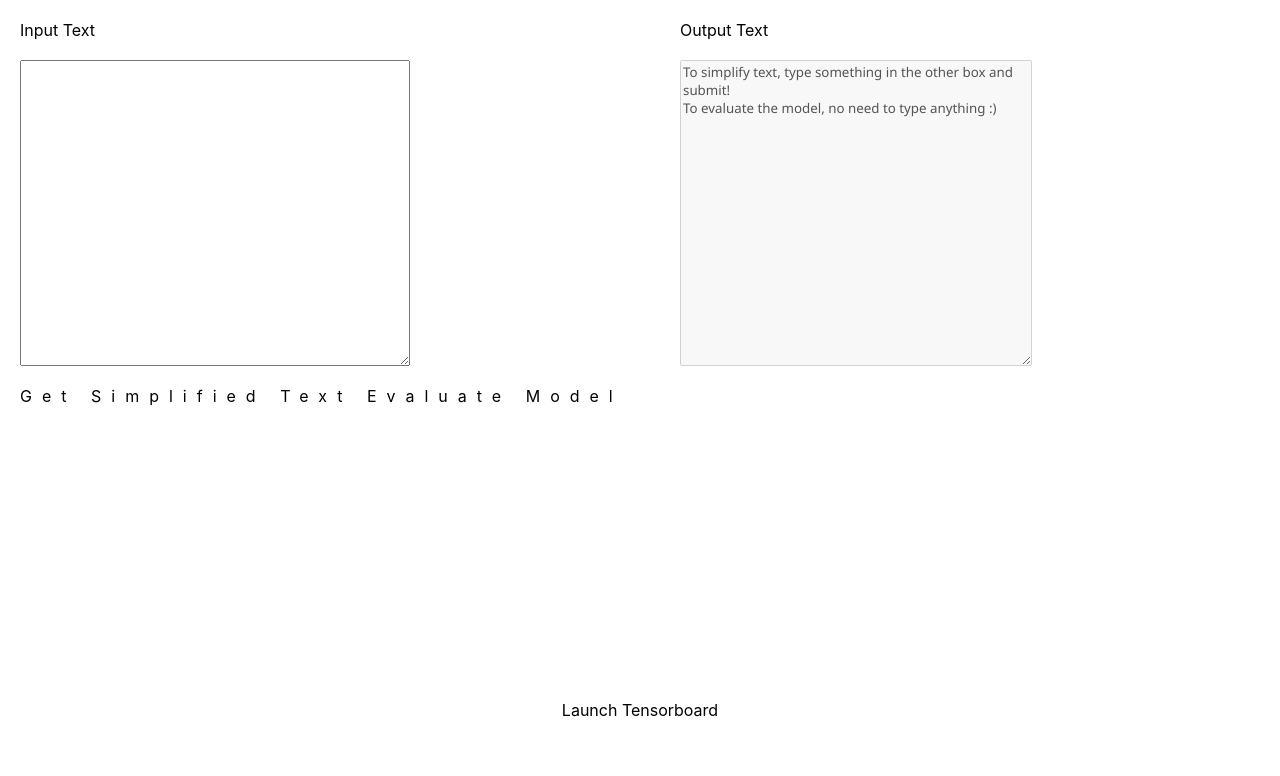
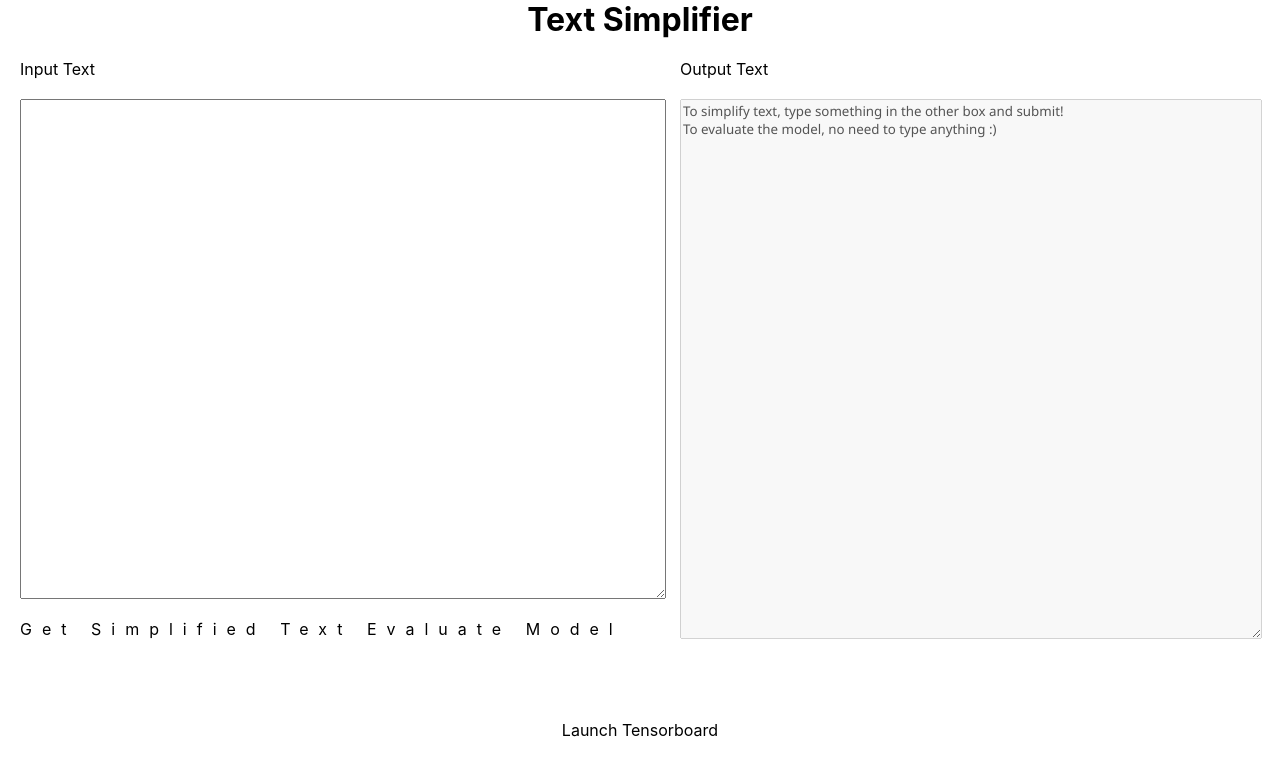
Before and after one commit to sidwan02/text-simplifier, a React (Create React App) app in the folder frontend/: page / in a window 1280 px wide. Shown: the top 776 px of the page. Built offline with nearby package versions, Linux system fonts and the light colour scheme; some icons are missing.

Commit message:
C:/Program Files/Git/eval sending data as three kv n frontend formatted output of eval

```diff
--- a/frontend/src/App.css
+++ b/frontend/src/App.css
@@ -63,9 +63,11 @@ label {
 
 textarea {
   margin: 10px;
-  height: 50%;
+  height: 100%;
+  min-height: 50%;
   max-height: 100%;
-  width: 60%;
+  min-width: 60%;
+  width: 100%;
   max-width: 100%;
   overflow-y: auto;
   font-family: Segoe UI, Frutiger, Frutiger Linotype, Dejavu Sans,
@@ -100,3 +102,9 @@ textarea {
   height: 100%;
   align-items: center;
 }
+
+.title-div {
+  text-align: center;
+  font-weight: bold;
+  font-size: 2rem;
+}
--- a/frontend/src/App.js
+++ b/frontend/src/App.js
@@ -11,6 +11,8 @@ function App() {
   );
 
   const evaluateModelClick = () => {
+    // setresultText('Evaluating Model ...');
+
     axios
       .get(
         // somehow putting the trailing / causes 404
@@ -19,7 +21,14 @@ function App() {
       )
       .then((response) => {
         console.log('data: ', response.data);
-        setresultText(response.data.score);
+        setresultText(
+          'Loss: ' +
+            response.data.loss +
+            '\nWeighted Accuracy: ' +
+            response.data.accuracy +
+            '\nPerplexity Per Symbol: ' +
+            response.data.perplexity
+        );
       })
       .catch((error) => {
         console.log('error: ', error);
@@ -33,7 +42,7 @@ function App() {
     onSubmit: (values) => {
       console.log('values: ', values);
 
-      setresultText('Generating simplified text ...');
+      setresultText('Loading ...');
 
       const toSend = values.inputText;
 
@@ -64,6 +73,7 @@ function App() {
 
   return (
     <div className="App">
+      <div className="title-div">Text Simplifier</div>
       <div className="whole-div">
         <form onSubmit={formik.handleSubmit}>
           <label htmlFor="inputText">Input Text</label>
```
Also changed, not shown: 1 other file (tests, documents, lock files or other folders).
